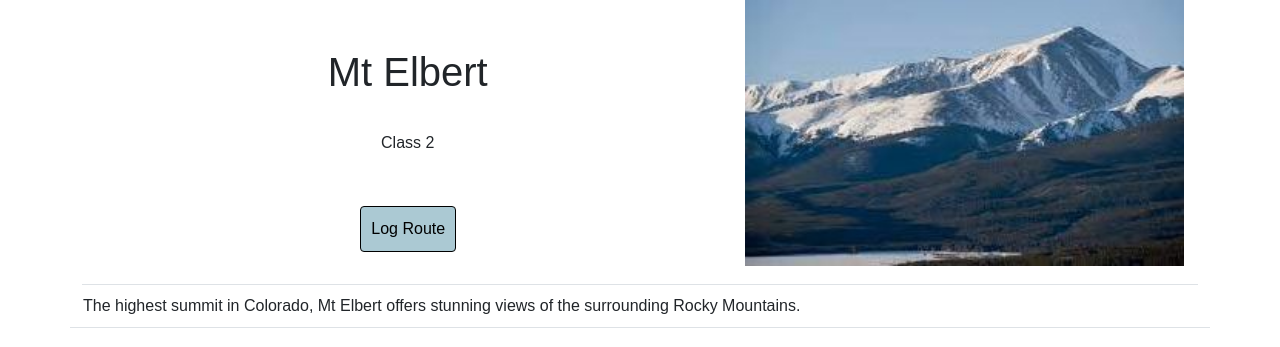
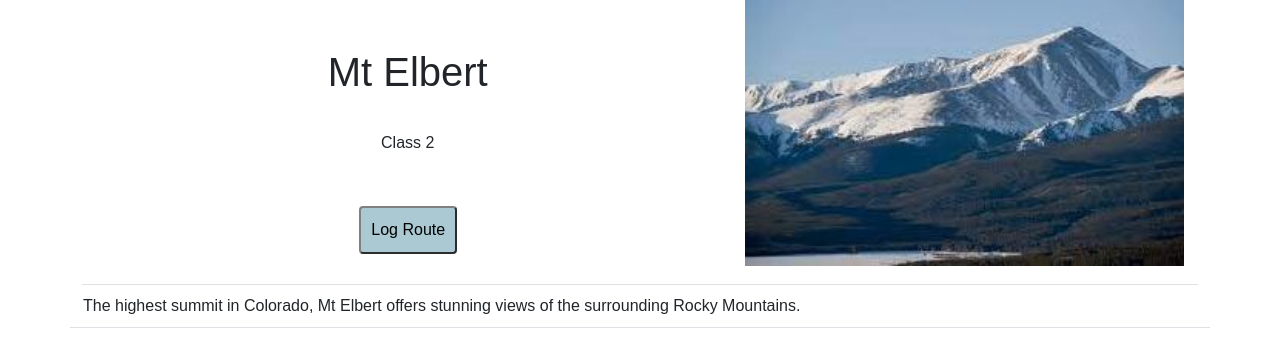
Before and after one commit to andhogan/AlpenGo, a Flask app: a page that uses core/templates/peak.html in a window 1280 px wide. Shown: the part 102-449 px from the top of the page. Run offline with Flask 3, Linux system fonts and the light colour scheme; a user stored in the database is signed in.

Commit message:
finally got the log route button to look the same

```diff
--- a/core/templates/peak.html
+++ b/core/templates/peak.html
@@ -16,7 +16,7 @@
                     </div>
                     <div class="row">
                         <div>
-                            <a class="button" type="submit" style="border: 1.4px ridge black;" href=" {{ url_for('log', peak=peak.name) }}">Log Route</a>
+                            <a class="button" type="submit" style="border: 2px grey outset; text-decoration: none;" href=" {{ url_for('log', peak=peak.name) }}">Log Route</a>
                         </div>
                     </div>
                 </div>
```
